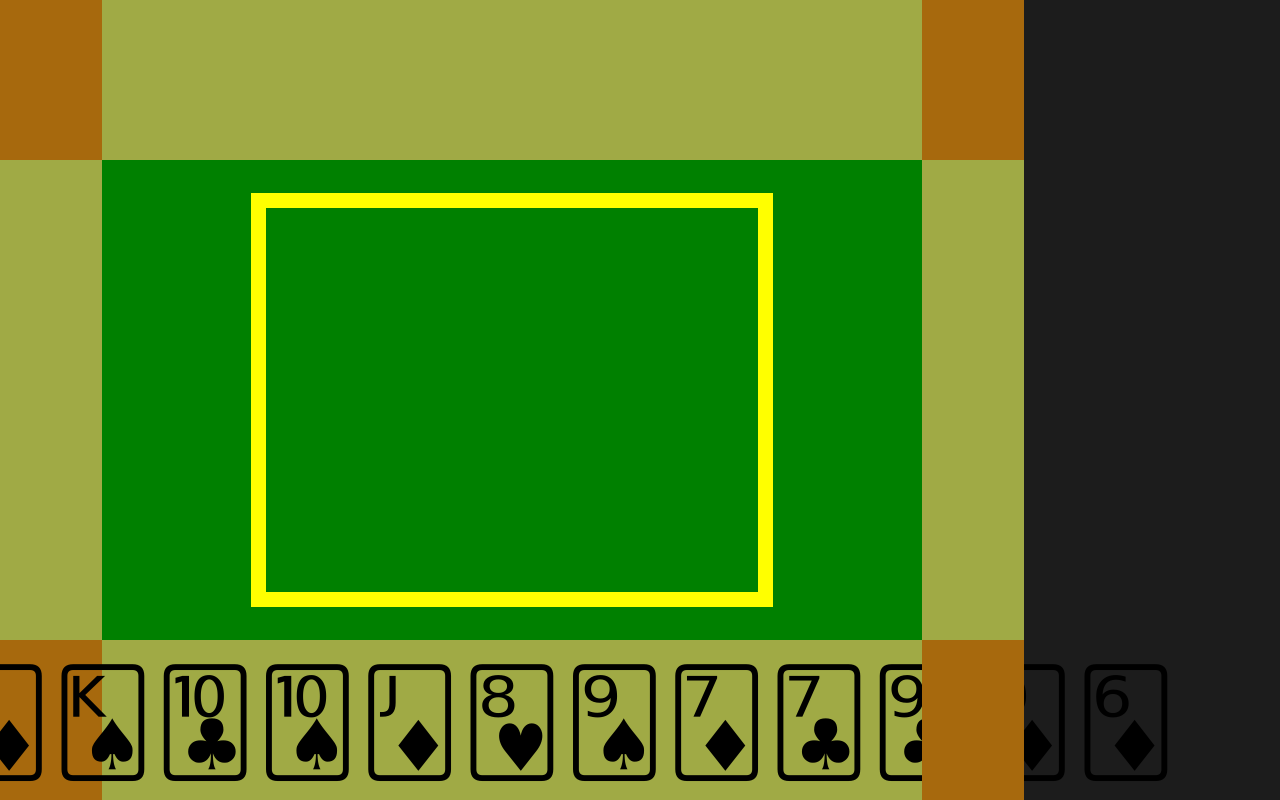
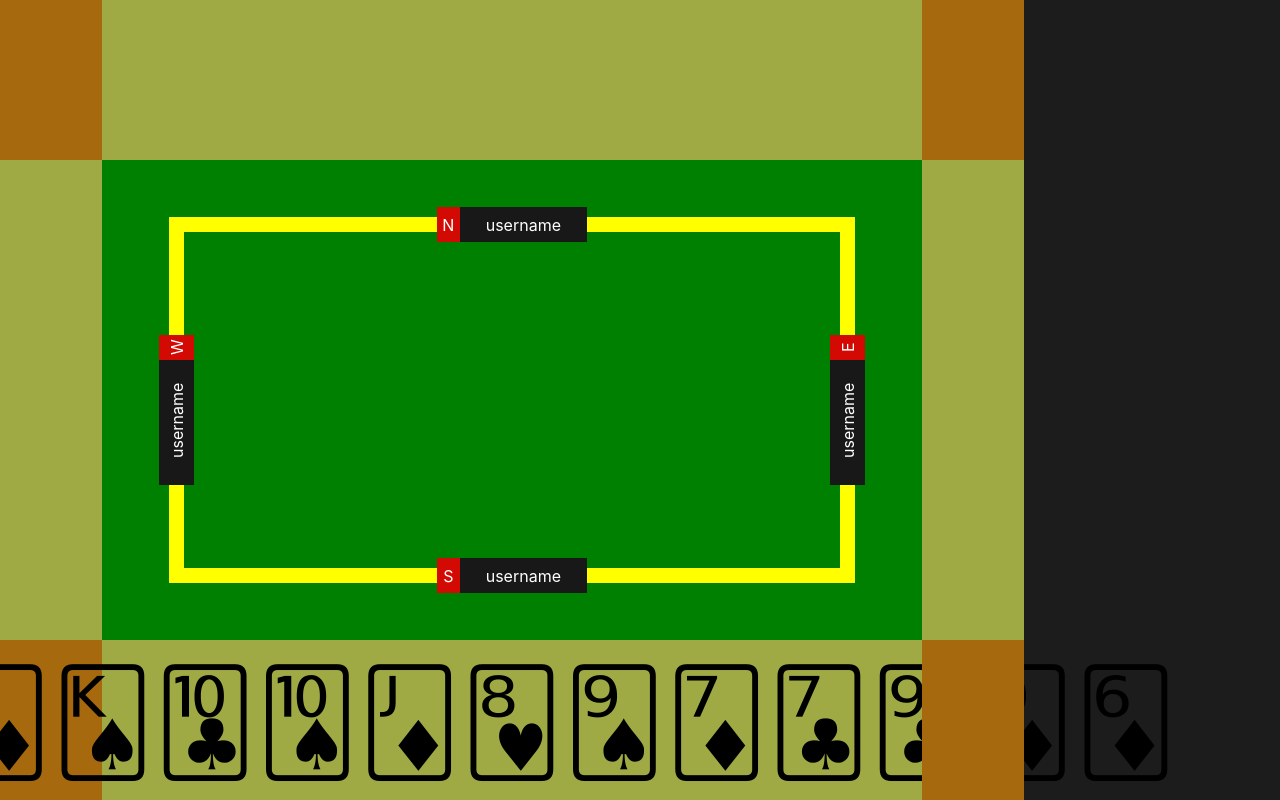
Before and after one commit to perqss/BridgeWebApp, a React (Create React App) app in the folder bridge-app/: page /game in a window 1280 px wide. Built offline with nearby package versions, Linux system fonts and the light colour scheme.

Commit message:
remove scrolling, add usernames and place where the cards will be played

```diff
--- a/bridge-app/src/pages/Game.js
+++ b/bridge-app/src/pages/Game.js
@@ -6,6 +6,7 @@ import '../style/game/GameTopContainer.css'
 import '../style/game/ContainerTop.css'
 import '../style/game/ContainerMiddle.css'
 import '../style/game/ContainerDown.css'
+import { backgroundColor } from '../common/utils';
 
 const dealer = new Dealer();
 const hands = dealer.deal();
@@ -57,10 +58,53 @@ const Game = () => {
               />
               </li>))}
             </ul>
-            <div id="AuctionRectangle">
-                <div id="InnerAuctionRectangle">
-
+            <div id="TableRectangle">
+              <div className='center'>
+                <div
+                  id="VerticalPlaceHolder"
+                >
+                  <div id="InnerVerticalPlaceHolder">
+                    N
+                  </div>
+                  <div id="VerticalPlaceHolderText">
+                    username
+                  </div>
                 </div>
+              </div>
+              <div id="SidePlaceHolders">
+                <div id="SidePlaceHolder">
+                  <div id="InnerSidePlaceHolder">
+                    W
+                  </div>
+                  <div id="SidePlaceHolderText">
+                    username
+                  </div>
+                </div>
+                <div
+                  id="SidePlaceHolder"
+                  className="right"
+                >
+                  <div id="InnerSidePlaceHolder">
+                    E
+                  </div>
+                  <div id="SidePlaceHolderText">
+                    username
+                  </div>
+                </div>
+              </div>
+              <div className='center'>
+                <div
+                  id="VerticalPlaceHolder"
+                  className="bottom"
+                >
+                  <div id="InnerVerticalPlaceHolder">
+                    S
+                  </div>
+                  <div id="VerticalPlaceHolderText">
+                    username
+                  </div>
+                </div>
+              </div>
             </div>
 
 
--- a/bridge-app/src/style/game/ContainerMiddle.css
+++ b/bridge-app/src/style/game/ContainerMiddle.css
@@ -24,9 +24,97 @@
     background-color: rgb(160, 170, 69);
 }
 
-#AuctionRectangle {
+#TableRectangle {
     background-color: green;
-    width: 60%;
-    height: 80%;
+    width: 80%;
+    height: 70%;
     border: 15px solid yellow;
 }
+
+#SidePlaceHolder {
+    background-color: rgb(24, 24, 24);
+    width: 35px;
+    height: 150px;
+    margin-left: -25px;
+}
+
+#InnerSidePlaceHolder {
+    background-color: rgb(211, 10, 3);
+    display: flex;
+    justify-content: center;
+    align-items: center;
+    color: white;
+    writing-mode: vertical-lr;
+    transform: rotate(180deg);
+    width: 100%;
+    height: 10%;
+    padding-bottom: 5px;
+    padding-top: 5px;
+}
+
+#SidePlaceHolderText {
+    display: flex;
+    justify-content: center;
+    align-items: center;
+    writing-mode: vertical-lr;
+    transform: rotate(180deg);
+    color: white;
+    width: 100%;
+    height: 80%;
+}
+
+#SidePlaceHolder.right {
+    margin-right: -25px;
+}
+
+#SidePlaceHolders {
+    display: flex;
+    flex-direction: row;
+    justify-content: space-between;
+    align-items: center;
+    height: 100%;
+}
+
+#VerticalPlaceHolders {
+    display: flex;
+    flex-direction: column;
+    justify-content: space-between;
+    align-items: center;
+    height: 100%;
+    position: relative;
+}
+
+#VerticalPlaceHolder {
+    background-color: rgb(24, 24, 24);
+    width: 150px;
+    height: 35px;
+    display: flex;
+    margin-top: -25px;
+}
+
+#VerticalPlaceHolderText {
+    display: flex;
+    justify-content: center;
+    align-items: center;
+    color: white;
+    width: 100%;
+    overflow: hidden;
+    text-overflow: ellipsis;
+    white-space: nowrap;
+}
+
+#InnerVerticalPlaceHolder {
+    background-color: rgb(211, 10, 3);
+    display: flex;
+    justify-content: center;
+    align-items: center;
+    color: white;
+    width: 10%;
+    height: 100%;
+    padding-left: 5px;
+    padding-right: 5px;
+}
+
+#VerticalPlaceHolder.bottom {
+    margin-bottom: -20px;
+}
```
